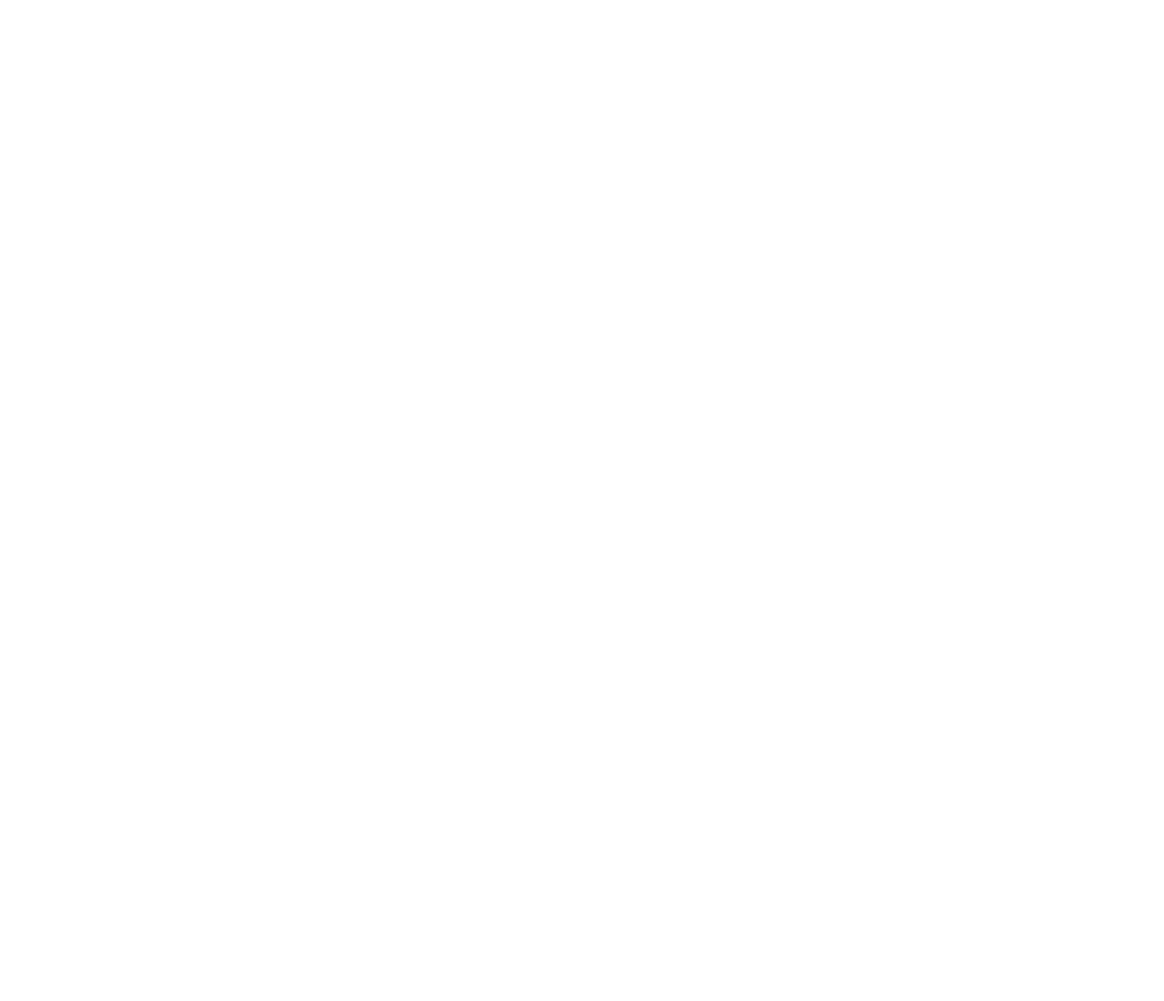
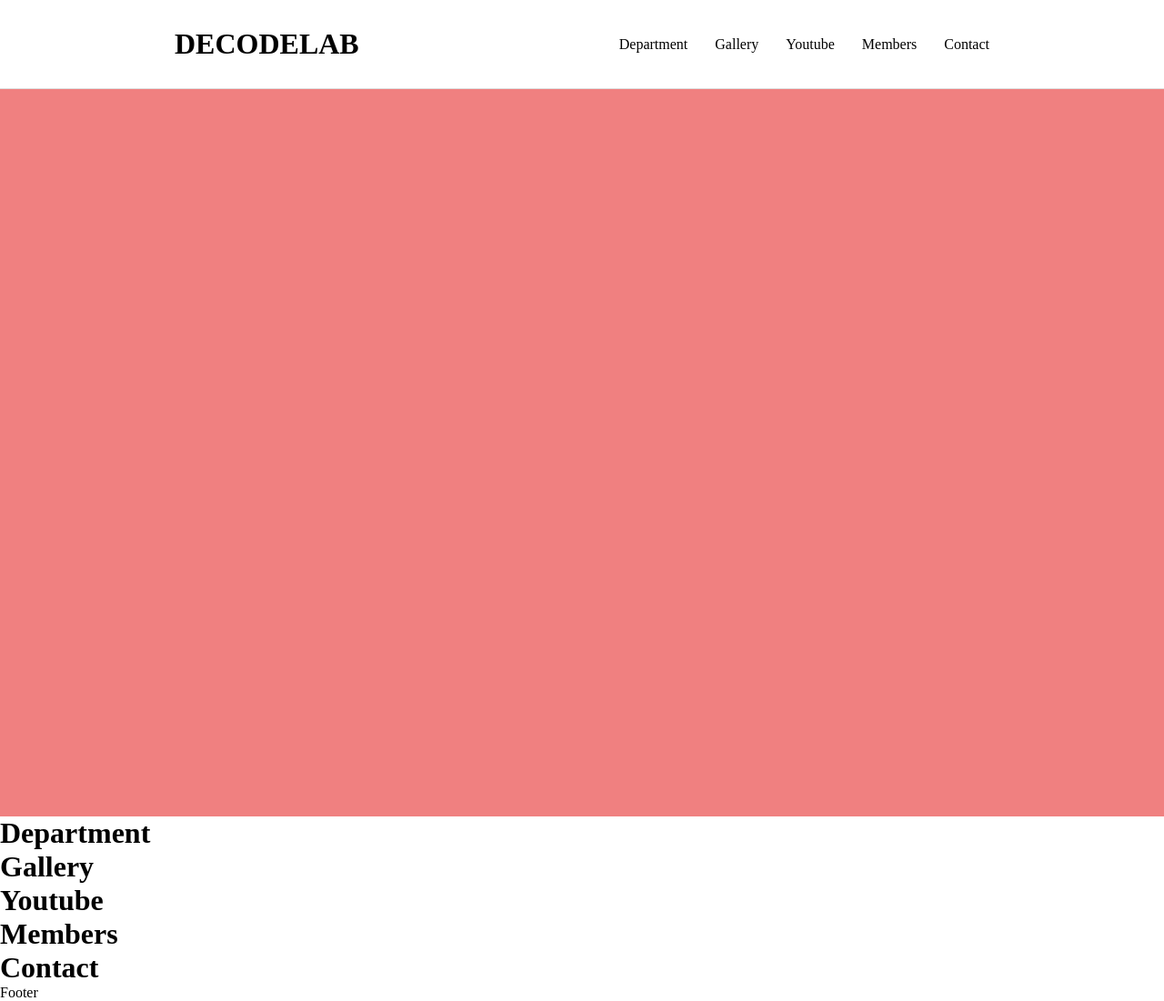
Before and after one commit to joeunhye/react-pj, a React (Create React App) app: page / in a window 1280 px wide. Shown: the whole page at 91% size. Before the commit the page ends 800 px from the top, so only its background shows below. Built offline with nearby package versions, Linux system fonts and the light colour scheme.

Commit message:
project setting

```diff
--- a/src/App.js
+++ b/src/App.js
@@ -1,7 +1,26 @@
+import Footer from './components/common/footer/Footer';
+import Header from './components/common/header/Header';
+import Visual from './components/main/visual/Visual';
+import Contact from './components/sub/contact/Contact';
+import Department from './components/sub/department/Department';
+import Gallery from './components/sub/gallery/Gallery';
+import Members from './components/sub/members/Members';
+import Youtube from './components/sub/youtube/Youtube';
 import './styles/Global.scss';
 
 function App() {
-	return <></>;
+	return (
+		<>
+			<Header />
+			<Visual />
+			<Department />
+			<Gallery />
+			<Youtube />
+			<Members />
+			<Contact />
+			<Footer />
+		</>
+	);
 }
 
 export default App;
--- a/src/components/common/header/Header.jsx
+++ b/src/components/common/header/Header.jsx
@@ -1,3 +1,16 @@
+import './Header.scss';
+
 export default function Header() {
-	return <header></header>;
+	return (
+		<header>
+			<h1>DECODELAB</h1>
+			<ul>
+				<li>Department</li>
+				<li>Gallery</li>
+				<li>Youtube</li>
+				<li>Members</li>
+				<li>Contact</li>
+			</ul>
+		</header>
+	);
 }
--- a/src/components/common/header/Header.scss
+++ b/src/components/common/header/Header.scss
@@ -1 +1,15 @@
 @import '/src/styles/Variable.scss';
+
+header {
+	width: 100%;
+	padding: 30px 15vw;
+	border-bottom: 1px solid #ddd;
+	display: flex;
+	justify-content: space-between;
+
+	ul {
+		display: flex;
+		gap: 30px;
+		align-items: center;
+	}
+}
--- a/src/components/main/visual/Visual.jsx
+++ b/src/components/main/visual/Visual.jsx
@@ -0,0 +1,5 @@
+import './Visual.scss';
+
+export default function Visual() {
+	return <figure></figure>;
+}
--- a/src/components/main/visual/Visual.scss
+++ b/src/components/main/visual/Visual.scss
@@ -0,0 +1,5 @@
+figure {
+	width: 100%;
+	height: 100vh;
+	background-color: lightcoral;
+}
--- a/src/components/sub/contact/Contact.jsx
+++ b/src/components/sub/contact/Contact.jsx
@@ -1,6 +1,9 @@
 import Layout from '../../common/layout/Layout';
-import styles from './Contact.scss';
 
 export default function Contact() {
-	return <></>;
+	return (
+		<>
+			<h1>Contact</h1>
+		</>
+	);
 }
--- a/src/components/sub/department/Department.jsx
+++ b/src/components/sub/department/Department.jsx
@@ -1,5 +1,9 @@
 import Layout from '../../common/layout/Layout';
 
 export default function Department() {
-	return <></>;
+	return (
+		<>
+			<h1>Department</h1>
+		</>
+	);
 }
--- a/src/components/sub/gallery/Gallery.jsx
+++ b/src/components/sub/gallery/Gallery.jsx
@@ -1,5 +1,9 @@
 import './Gallery.scss';
 
 export default function Gallery() {
-	return <></>;
+	return (
+		<>
+			<h1>Gallery</h1>
+		</>
+	);
 }
--- a/src/components/sub/members/Members.jsx
+++ b/src/components/sub/members/Members.jsx
@@ -1,5 +1,9 @@
 import './Members.scss';
 
 export default function Members() {
-	return <></>;
+	return (
+		<>
+			<h1>Members</h1>
+		</>
+	);
 }
--- a/src/components/sub/youtube/Youtube.jsx
+++ b/src/components/sub/youtube/Youtube.jsx
@@ -1,3 +1,7 @@
 export default function Youtube() {
-	return <></>;
+	return (
+		<>
+			<h1>Youtube</h1>
+		</>
+	);
 }
```
Also changed, not shown: src/components/sub/youtube/Youtube.module.scss (deleted), src/components/sub/youtube/Youtube.scss (added), 2 other files (tests, documents, lock files or other folders).
